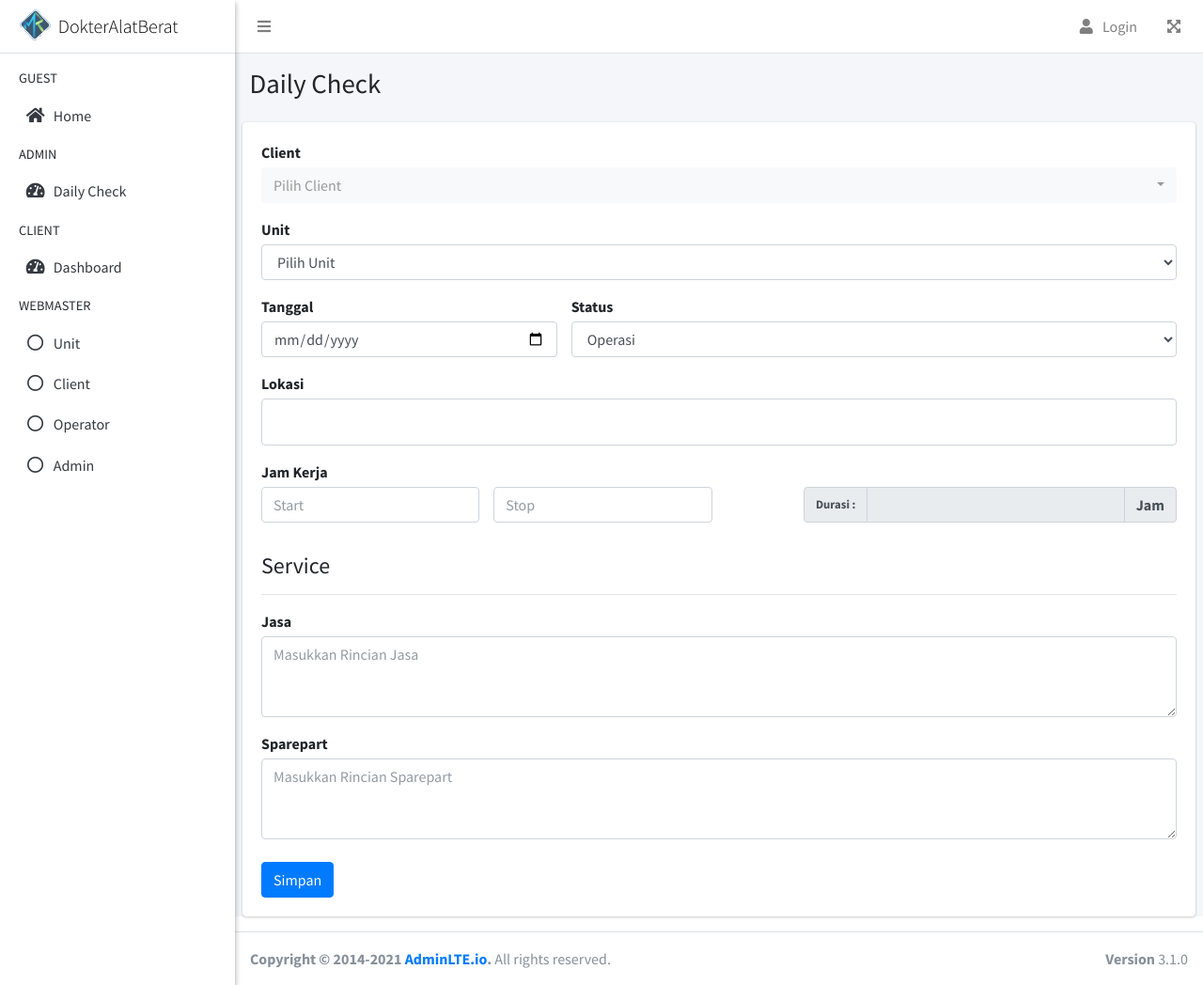
After one commit to adnansurya/dokteralatberat, a PHP site: page /daily_check.php in a window 1280 px wide. The commit adds this page. Shown: the whole page at 94% size. Run offline with PHP 8.4, Linux system fonts and the light colour scheme; data comes from the database, SQL or seed files in the repository; some libraries are stand-ins or nearby versions.

Commit message:
tampilan daily check

```diff
--- /dev/null
+++ b/daily_check.php
@@ -0,0 +1,256 @@
+<?php
+session_start();
+include('access/session.php');
+include('partials/global.php');
+
+ ?>
+
+
+
+<!DOCTYPE html>
+<html lang="en">
+    <head>
+        <?php include('partials/head.php'); ?>
+        <link rel="stylesheet" href="https://cdn.jsdelivr.net/npm/bootstrap-select@1.13.14/dist/css/bootstrap-select.min.css">
+
+        <title><?php echo $webname; ?> - Input Data</title>
+    </head>
+    <body>
+        <div class="wrapper">
+            <?php include('partials/topbar_back.php'); ?>
+
+            <?php include('partials/sidebar.php'); ?>
+
+            <!-- Content Wrapper. Contains page content -->
+            <div class="content-wrapper">
+                <!-- Content Header (Page header) -->
+                <section class="content-header">
+                <div class="container-fluid">
+                    <div class="row mb-2">
+                        <div class="col-sm-6">
+                            <h1>Daily Check</h1>
+                        </div>
+                    </div>
+                </div><!-- /.container-fluid -->
+                </section>
+
+                <!-- Main content -->
+                <section class="content">
+
+                <!-- Default box -->
+                <div class="card">
+
+                    <div class="card-body">
+
+                        <form action="#" method="post">
+                            <div class="form-group">
+                                <label class="mb-1" for="clientTxt">Client</label>
+                                <select class="selectpicker form-control" data-live-search="true" name="id_client" id="clientSel" title="Pilih Client">
+                                    <?php
+                                    include 'access/db_access.php';
+                                        $load = mysqli_query($conn, "SELECT * FROM client");
+                                        while ($row = mysqli_fetch_array($load)){
+                                            echo '<option value="'.$row['id_client'].'">'.$row['nama'].'</option>';
+                                        }
+                                    ?>
+                                </select>
+                            </div>
+                            <div class="form-group">
+                                <label class="mb-1" for="id_unit">Unit</label>
+                                <select class="form-control" name="id_unit" title="Pilih Unit" id="unitSel">
+                                    <option value="0" disabled selected>Pilih Unit</option>
+                                </select>
+                            </div>
+                            <div class="row">
+                                <div class="col-sm-4">
+                                    <label class="mb-1" for="tanggal">Tanggal</label>
+                                    <input type="date" name="tanggal" class="form-control">
+                                </div>
+                                <div class="col-sm-8">
+                                    <div class="form-group">
+                                        <label class="mb-1" for="status">Status</label>
+                                        <select class="form-control"id="statusSel" name="status">
+                                            <option value="operasi">Operasi</option>
+                                            <option value="rusak">Rusak</option>
+                                            <option value="standby">Standby</option>
+                                            <option value="nonjob">Non Job</option>
+                                        </select>
+                                    </div>
+                                </div>
+                            </div>
+                            <div class="form-group">
+                                <label class="mb-1" for="lokasiTxt">Lokasi</label>
+                                <input class="form-control py-4" id="lokasiTxt" type="text" name="lokasi"/>
+                            </div>
+                            <div class="row in-job">
+                                <div class="col-12">
+                                    <p class="mb-1"><b> Jam Kerja</b></p>
+                                </div>
+                            </div>
+                            <div class="row in-job">
+                                <div class="col-6 col-sm-3">
+                                    <div class="form-group">
+                                        <input class="form-control" id="jamStartTxt" type="number" name="jamStart" placeholder="Start"/>
+                                    </div>
+                                </div>
+                                <div class="col-6 col-sm-3">
+                                    <div class="form-group">
+                                        <input class="form-control" id="jamStopTxt" type="number" name="jamStop" placeholder="Stop"/>
+                                    </div>
+                                </div>
+                                <div class="col-sm-5 col-6 offset-3 offset-sm-1">
+                                <div class="input-group mb-1">
+                                    <div class="input-group-prepend">
+                                        <span class="input-group-text"><small><b>Durasi :</b></small> </span>
+                                    </div>
+                                    <input type="number" class="form-control" id="totalJamTxt" disabled>
+                                    <div class="input-group-append">
+                                        <span class="input-group-text"> <b> Jam</b></span>
+                                    </div>
+                                    </div>
+                                </div>
+                            </div>
+
+                            <div class="row in-job">
+                                <div class="col-12">
+                                    <h4 class="mb-0 mt-3">Service</h4>
+                                    <hr>
+                                </div>
+                            </div>
+
+                            <div class="form-group in-job">
+                                <div class="form-group">
+                                    <label class="mb-1" for="jasaTxt">Jasa</label>
+                                    <textarea class="form-control" rows="3" placeholder="Masukkan Rincian Jasa" name="jasa" id="jasaTxt"></textarea>
+                                </div>
+                            </div>
+                            <div class="form-group in-job">
+                                <div class="form-group">
+                                    <label class="mb-1" for="sparepartTxt">Sparepart</label>
+                                    <textarea class="form-control" rows="3" placeholder="Masukkan Rincian Sparepart" name="sparepart" id="sparepartTxt"></textarea>
+                                </div>
+                            </div>
+
+                            <div class="form-group d-flex align-items-center justify-content-between mt-4 mb-0">
+                                <button class="btn btn-primary"  type="submit">Simpan</button>
+                            </div>
+                        </form>
+                    </div>
+                    <!-- /.card-body -->
+                </div>
+                <!-- /.card -->
+
+                </section>
+                <!-- /.content -->
+            </div>
+            <!-- /.content-wrapper -->
+            <?php include('partials/footer.php'); ?>
+
+
+        </div>
+        <?php include('partials/scripts.php'); ?>
+        <?php include('partials/datatableJs.php'); ?>
+        <script src="https://cdn.jsdelivr.net/npm/bootstrap-select@1.13.14/dist/js/bootstrap-select.min.js"></script>
+        <script type="text/javascript">
+
+            let jamStart = null;
+            let jamStop = null;
+            let totalJam = null;
+
+
+            $(document).ready(function() {
+                $('.selectpicker').selectpicker();
+                $('#statusSel').change(function() {
+                    let status =   $(this).val();
+
+                    if(status == 'nonjob'){
+                        $('.in-job').hide();
+                        // alert(status);
+
+                    }else{
+                        $('.in-job').show();
+                    }
+                });
+                $('#jamStartTxt').change(function() {
+                    jamStart =  $(this).val();
+                    if(jamStart != null && jamStop != null){
+                        totalJam = jamStop - jamStart;
+                        $('#totalJamTxt').val(totalJam);
+                    }
+                });
+                $('#jamStopTxt').change(function() {
+                    jamStop =  $(this).val();
+                    if(jamStart != null && jamStop != null){
+                        totalJam = jamStop - jamStart;
+                        $('#totalJamTxt').val(totalJam);
+                    }
+                });
+                $('#clientSel').change(function() {
+                    let clientId =   $(this).val();
+
+
+                    $.get( "api/get_unit_by_client.php", { id_client : clientId } )
+                        .done(function( data ) {
+                            // alert( "Data Loaded: " + data );
+                            let dataHasil = JSON.parse(data);
+                            console.log(dataHasil);
+
+                            if(dataHasil.result == 'success'){
+                                let units = dataHasil.data;
+                                $('#unitSel').html('');
+                                $('#unitSel').append(` <option value="0" disabled selected>Pilih Unit</option>`);
+                                units.forEach(unit =>{
+                                    console.log(unit.model);
+
+                                    $('#unitSel').append(`
+                                        <option value="`+unit.id_unit+`">`+unit.model+` (`+unit.serial_num+`)</option>
+                                    `);
+
+
+                                });
+                                $('#unitSel').change();
+
+                            //     operator = dataHasil.data;
+                            //     // let changeForm = Date.parse(tglLahir).format('dd/mm/yyyy');
+                            //     // console.log(changeForm);
+                            //     // alert(penerima.card_id);
+                            //     $(e.currentTarget).find('input[name="id_operator"]').val(operator.id_operator);
+                            //     $(e.currentTarget).find('input[name="nama"]').val(operator.nama);
+                            //     $(e.currentTarget).find('input[name="no_hp"]').val(operator.no_hp);
+
+                            }
+                        });
+
+                    });
+
+                $('#editOperatorModal').on('show.bs.modal', function(e) {
+
+                    //get data-id attribute of the clicked element
+                    let id_operator = $(e.relatedTarget).data('id-operator');
+                    let operator;
+
+                    $.get( "api/get_operator.php", { id : id_operator } )
+                        .done(function( data ) {
+                            // alert( "Data Loaded: " + data );
+                            let dataHasil = JSON.parse(data);
+
+                            if(dataHasil.result == 'success'){
+                                operator = dataHasil.data;
+                                // let changeForm = Date.parse(tglLahir).format('dd/mm/yyyy');
+                                // console.log(changeForm);
+                                // alert(penerima.card_id);
+                                $(e.currentTarget).find('input[name="id_operator"]').val(operator.id_operator);
+                                $(e.currentTarget).find('input[name="nama"]').val(operator.nama);
+                                $(e.currentTarget).find('input[name="no_hp"]').val(operator.no_hp);
+
+                            }
+                        });
+
+                    });
+                });
+
+
+
+        </script>
+    </body>
+</html>
--- a/partials/sidebar.php
+++ b/partials/sidebar.php
@@ -46,6 +46,13 @@
             <a href="index.php" class="nav-link">
               <i class="nav-icon fas fas fa-home"></i>
               <p>Home</p>
+            </a>
+          </li>
+          <li class="nav-header">ADMIN</li>
+          <li class="nav-item">
+            <a href="daily_check.php" class="nav-link">
+              <i class="f fas fa-tachometer-alt nav-icon"></i>
+              <p>Daily Check</p>
             </a>
           </li>
           <li class="nav-header">CLIENT</li>
```
Also changed, not shown: api/get_unit_by_client.php (added, +45 -0 lines).
